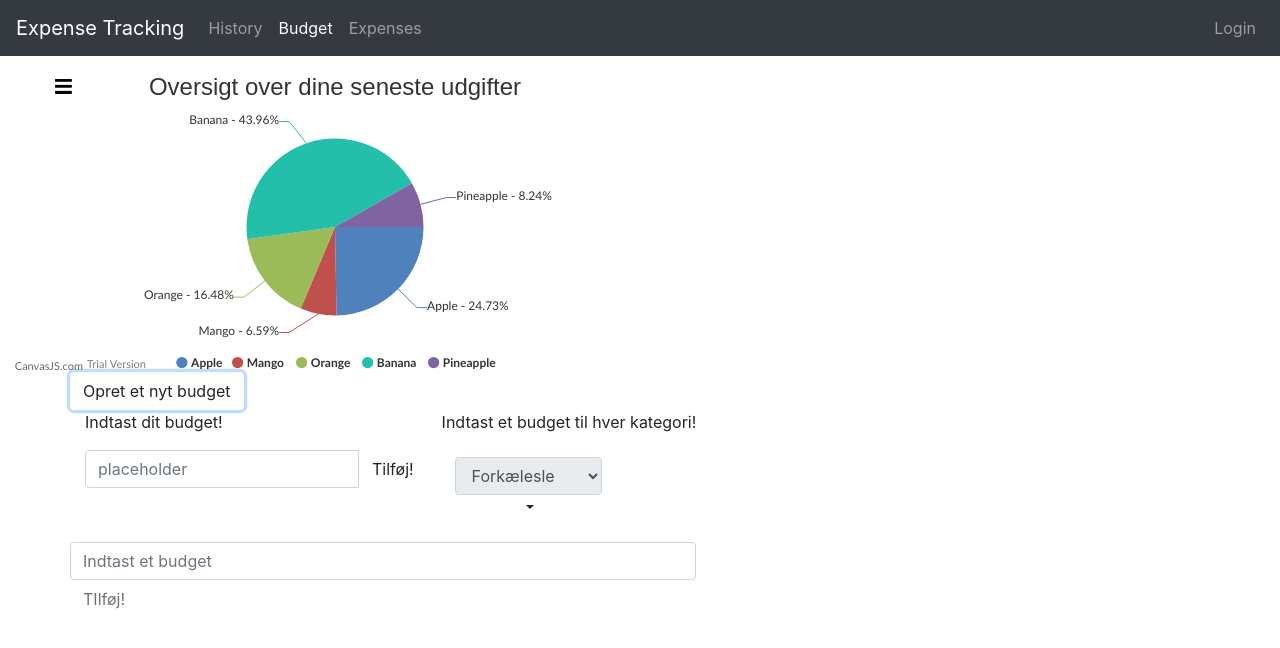
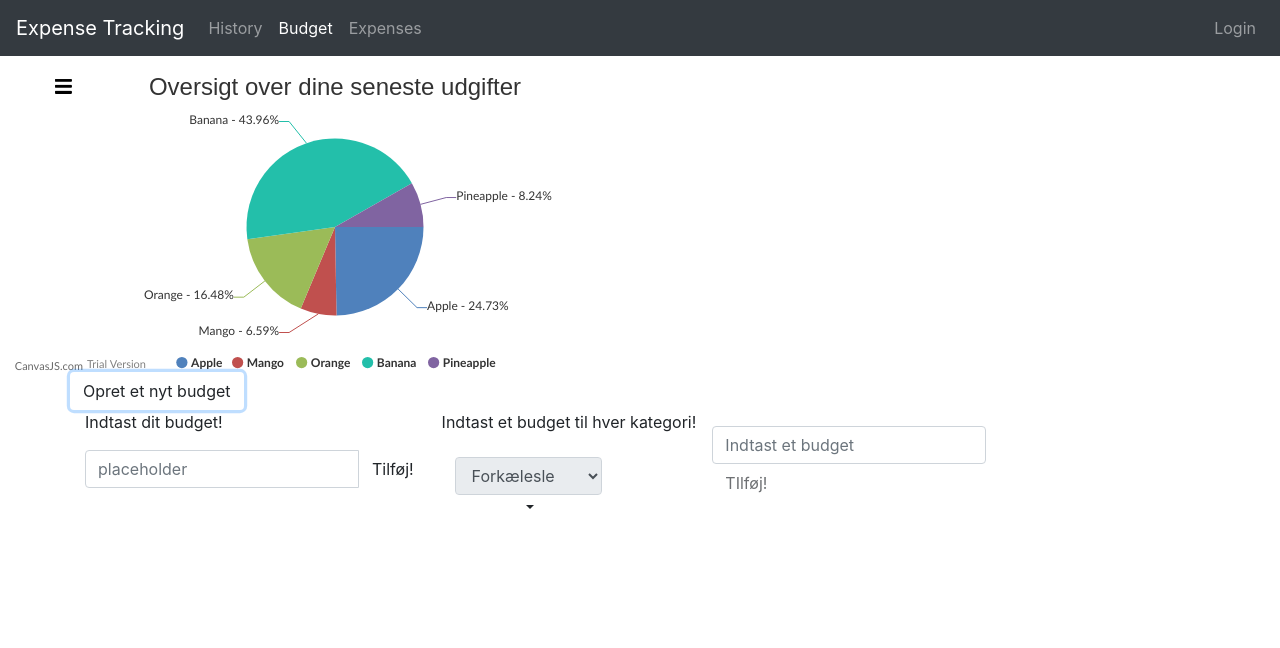
Before and after one commit to magnusbrok/Expense-Tracker-FrontEnd, an Angular app: page /budget in a window 1280 px wide. Both pictures are taken after a click on the button "Opret et nyt budget". Shown: the top 648 px of the page. Built offline with nearby package versions, Linux system fonts and the light colour scheme.

Commit message:
Update budget.component.html

```diff
--- a/src/app/budget/budget.component.html
+++ b/src/app/budget/budget.component.html
@@ -42,17 +42,19 @@
               </div>
             </div>
           </div>
-
+          <div class="row">
+            <div class="col m-md-3">
+              <input class="form-control" placeholder="Indtast et budget" type="text">
+              <div class="input-group-btn" >
+                <button [disabled]="buttonDisabled"  class="btn btn-default" type="button">
+                  TIlføj!
+                </button>
+              </div>
+            </div>
+          </div>
 
         </div>
       </div>
     </div>
   </div>
 </div>
-
-<input class="form-control" placeholder="Indtast et budget" type="text">
-<div class="input-group-btn" >
-  <button [disabled]="buttonDisabled"  class="btn btn-default" type="button">
-    TIlføj!
-  </button>
-</div>
```
